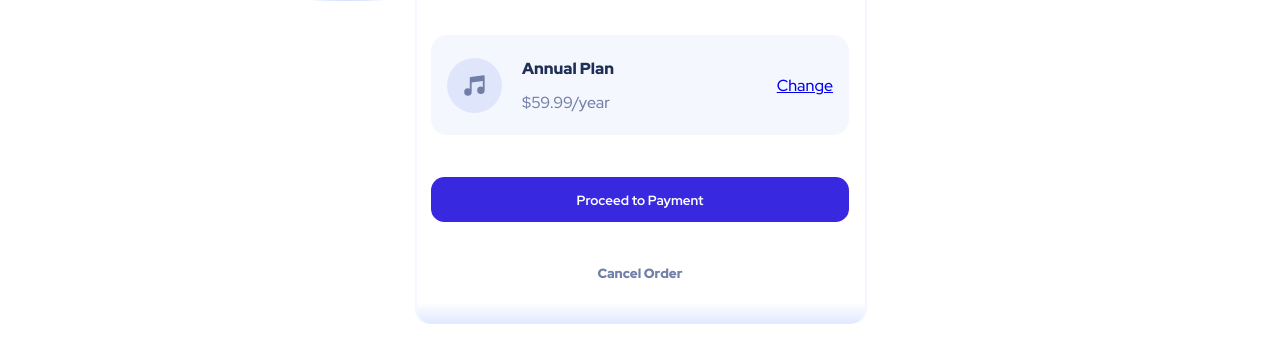
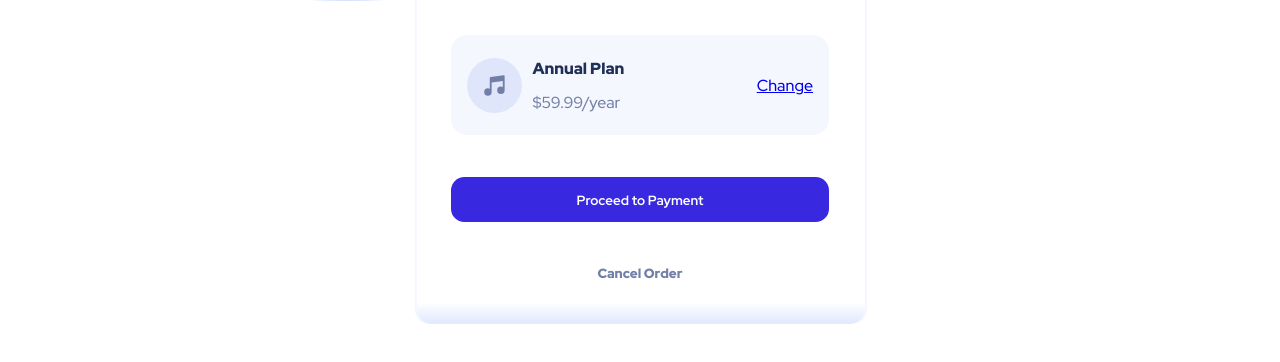
Before and after one commit to MaxPScript/order-summary-component-main, a plain HTML site: page index.html in a window 1280 px wide. Shown: the part 436-798 px from the top of the page. Drawn offline with Linux system fonts and the light colour scheme.

Commit message:
css class .plan cet padding-left 3%

```diff
--- a/style.css
+++ b/style.css
@@ -50,7 +50,7 @@ body {
   flex-grow: 1;
   width: calc(450px - 96px);
   width: 100%;
-  padding: 0 1em;
+  padding: 0 8%;
   margin: auto;
 
   justify-content: space-evenly;
@@ -80,7 +80,7 @@ h4 {
 }
 .plan {
   align-self: center;
-  margin-left: 20px;
+  padding-left: 3%;
   color: var(--dark-blue);
   justify-content: space-between;
   height: 55px;
```
